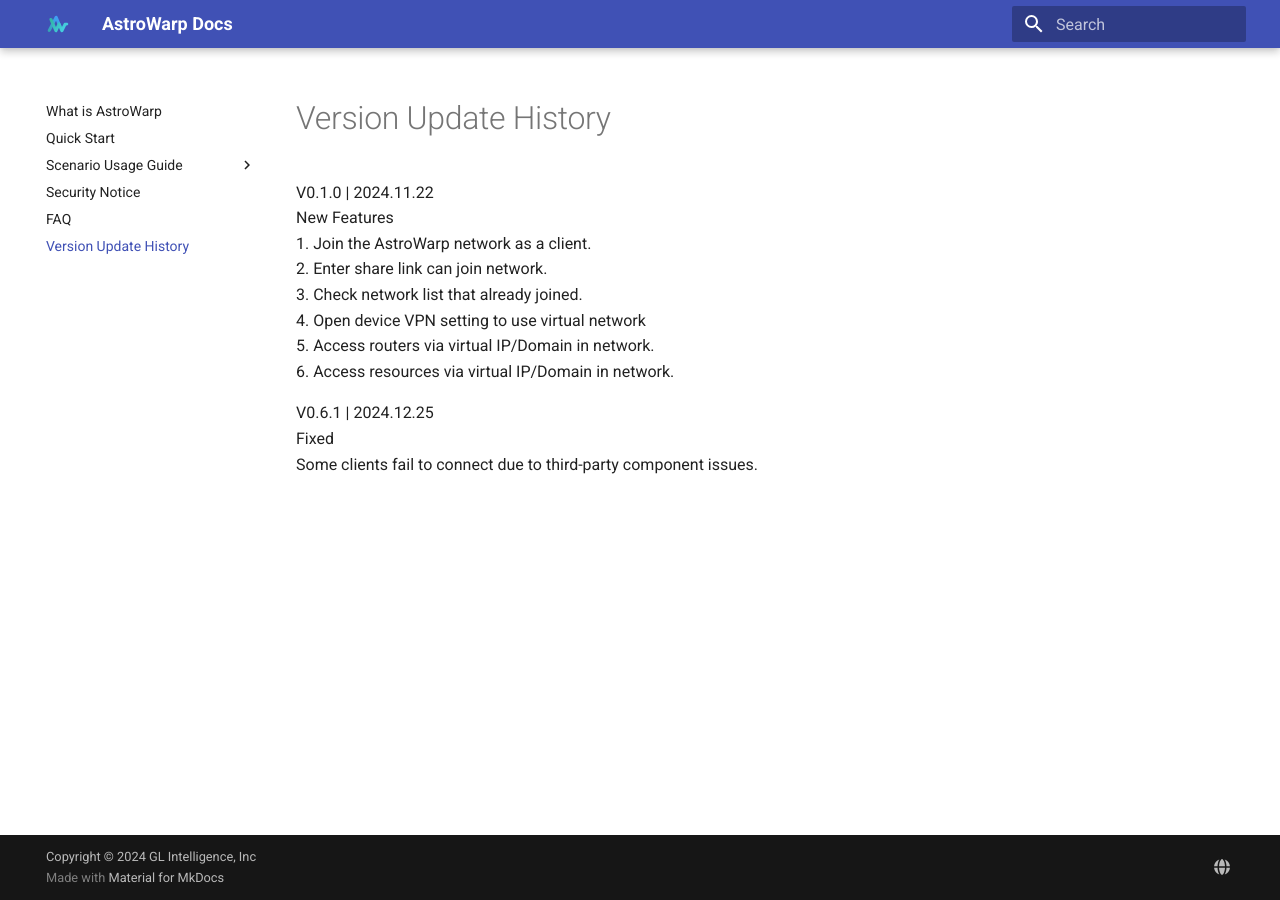
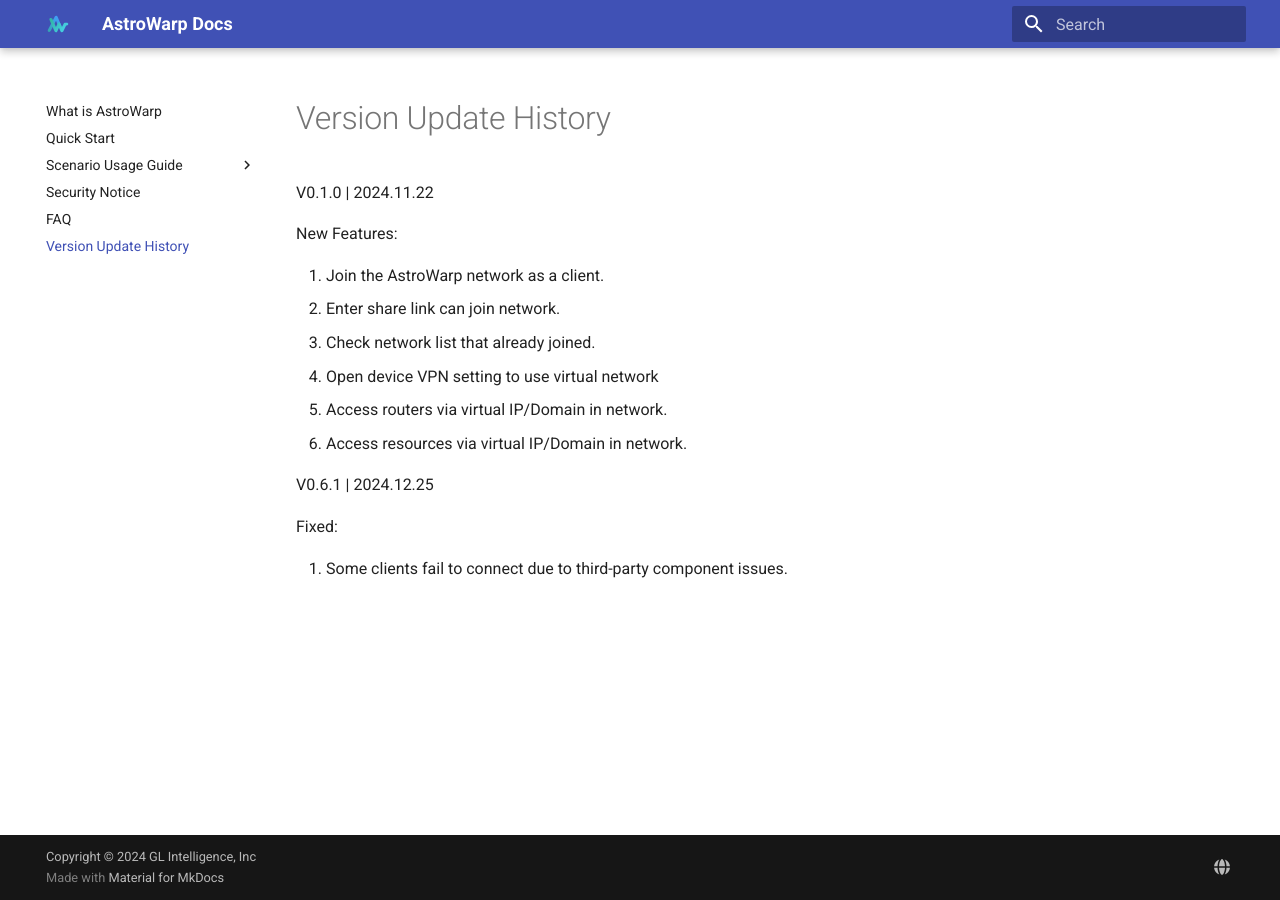
Before and after one commit to gl-inet/docs-astrowarp, an MkDocs documentation site: the page built from docs/version/index.md, in a window 1280 px wide. Built offline with MkDocs 1.6.1 and Material for MkDocs 9.7.7, drawn with Linux system fonts in a browser that asks for light colours; comment, search, counter and statistics services are not loaded; the version menu is left out; part of the change alters nothing that is shown.

Commit message:
improve version page

```diff
--- a/docs/version/index.md
+++ b/docs/version/index.md
@@ -1,12 +1,16 @@
-V0.1.0 | 2024.11.22<br>
-New Features<br>
-1. Join the AstroWarp network as a client.<br>
-2. Enter share link can join network.<br>
-3. Check network list that already joined.<br>
-4. Open device VPN setting to use virtual network<br>
-5. Access routers via virtual IP/Domain in network.<br>
-6. Access resources via virtual IP/Domain in network.<br>
+V0.1.0 | 2024.11.22
 
-V0.6.1 | 2024.12.25<br>
-Fixed<br>
-Some clients fail to connect due to third-party component issues.<br>
+New Features:
+
+1. Join the AstroWarp network as a client.
+2. Enter share link can join network.
+3. Check network list that already joined.
+4. Open device VPN setting to use virtual network
+5. Access routers via virtual IP/Domain in network.
+6. Access resources via virtual IP/Domain in network.
+
+V0.6.1 | 2024.12.25
+
+Fixed:
+
+1. Some clients fail to connect due to third-party component issues.
```
